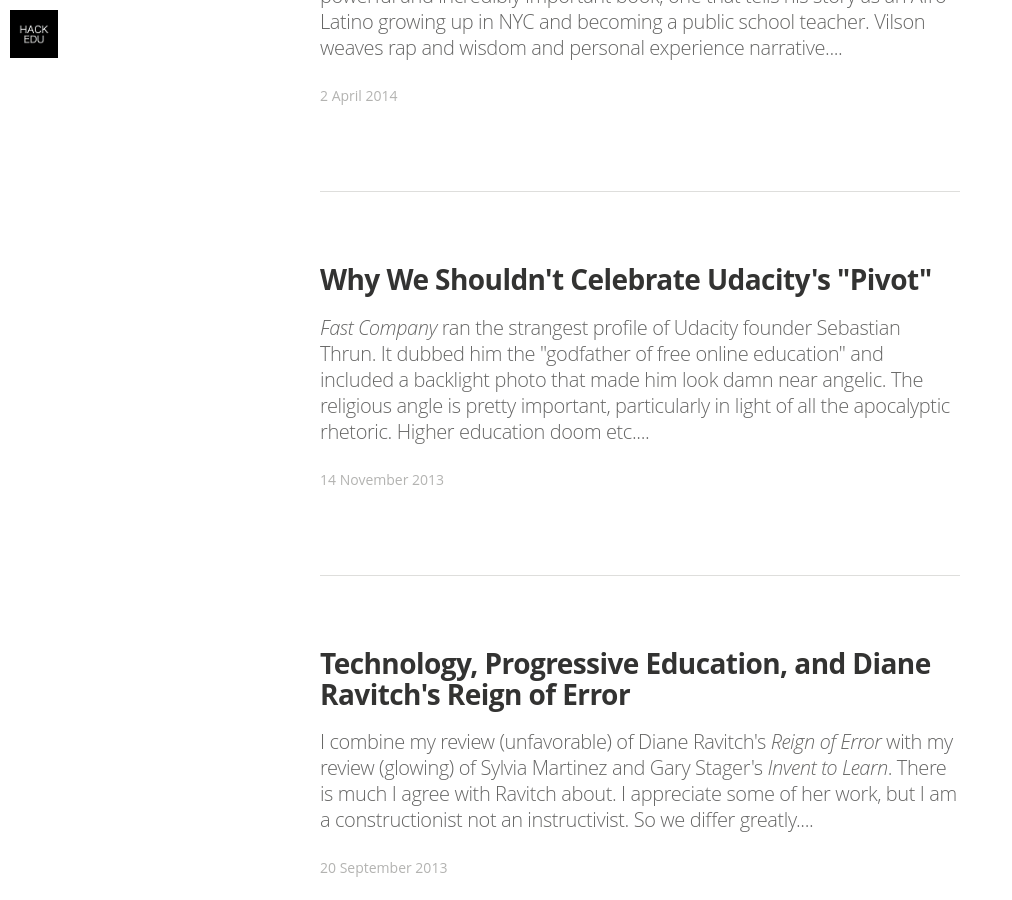
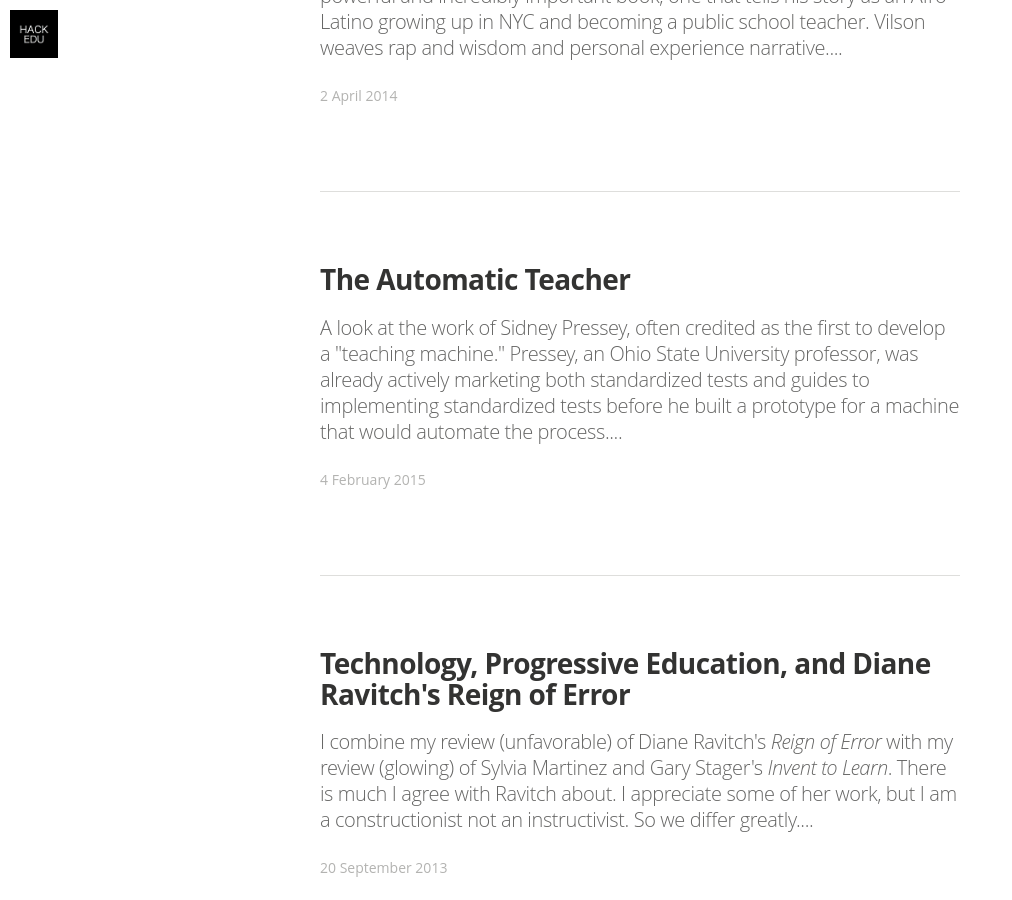
Before and after one commit to HackEducation/Writing, a Jekyll site: the page built from index.html, in a window 1280 px wide and 900 px high, scrolled down 10830 px. Shown: the whole window, without its empty margins (0-1012 px from the left). Built offline with Jekyll 4.4.1, drawn with Linux system fonts in a browser that asks for light colours; nearby versions of some CDN libraries; some web fonts are replaced; Markdown is read by kramdown in place of the engine named in the settings; the list of posts is cut into pages by our own code.

Commit message:
new post

```diff
--- a/index.html
+++ b/index.html
@@ -663,20 +663,15 @@ layout: default
 
         <article class="post" itemscope itemtype="http://schema.org/BlogPosting" role="article">
           <div class="article-item">
-
             <header class="post-header">
-              <h2 class="post-title" itemprop="name"><a href="http://hackeducation.com/2013/11/14/thrun-as-saint/" itemprop="url">Why We Shouldn't Celebrate Udacity's "Pivot"</a></h2>
+              <h2 class="post-title" itemprop="name"><a href="http://hackeducation.com/2015/02/04/the-automatic-teacher" itemprop="url">The Automatic Teacher</a></h2>
             </header>
-
             <section class="post-excerpt" itemprop="description">
-              <p><em>Fast Company</em> ran the strangest profile of Udacity founder Sebastian Thrun. It dubbed him the "godfather of free online education" and included a backlight photo that made him look damn near angelic. The religious angle is pretty important, particularly in light of all the apocalyptic rhetoric. Higher education doom etc....</p>
+              <p>A look at the work of Sidney Pressey, often credited as the first to develop a "teaching machine." Pressey, an Ohio State University professor, was already actively marketing both standardized tests and guides to implementing standardized tests before he built a prototype for a machine that would automate the process....</p>
             </section>
-
             <div class="post-meta">
-              <time datetime="14 November 2013">14 November 2013</time>
+              <time datetime="4 February 2015">4 February 2015</time>
   <!--            <span class="post-tags-set">on <span class="post-tag-">, <a href="/tag/"></a></span></span>-->
-            </div>
-
           <div>
         </article>
 
```
